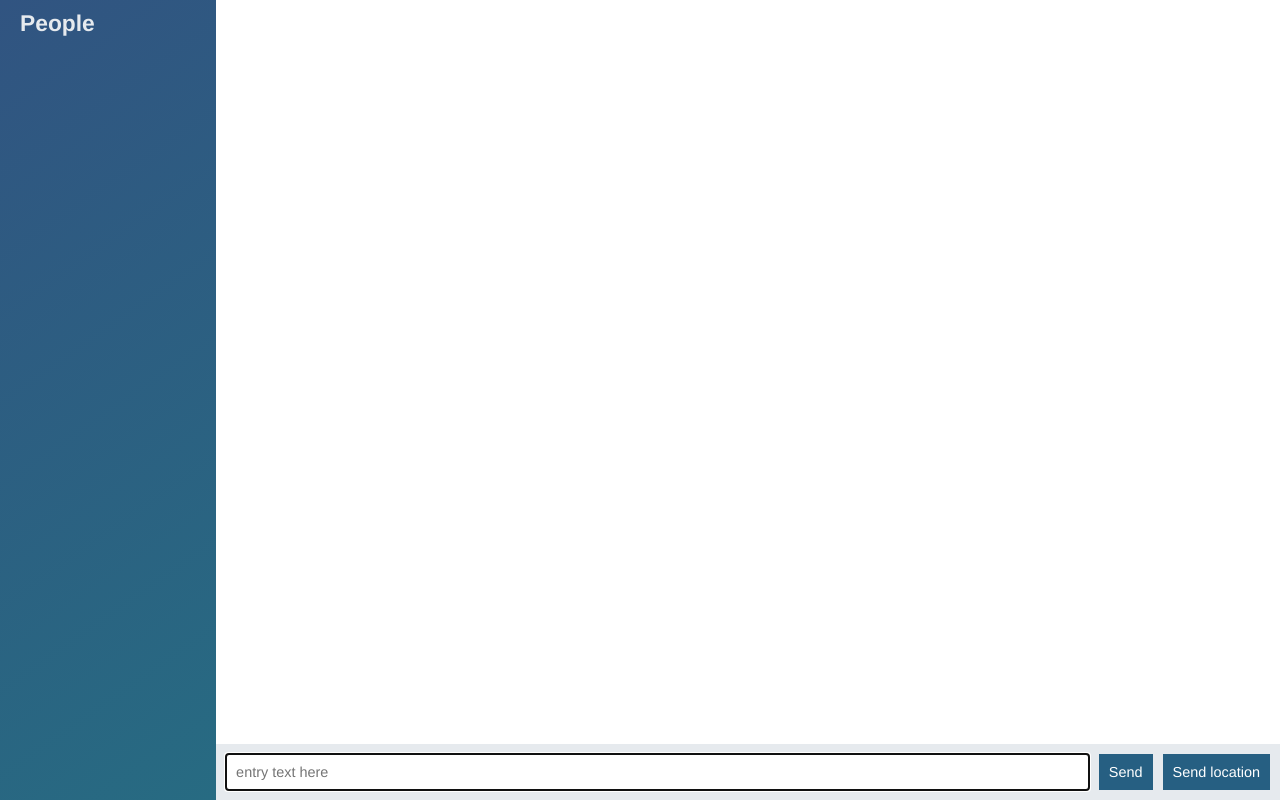
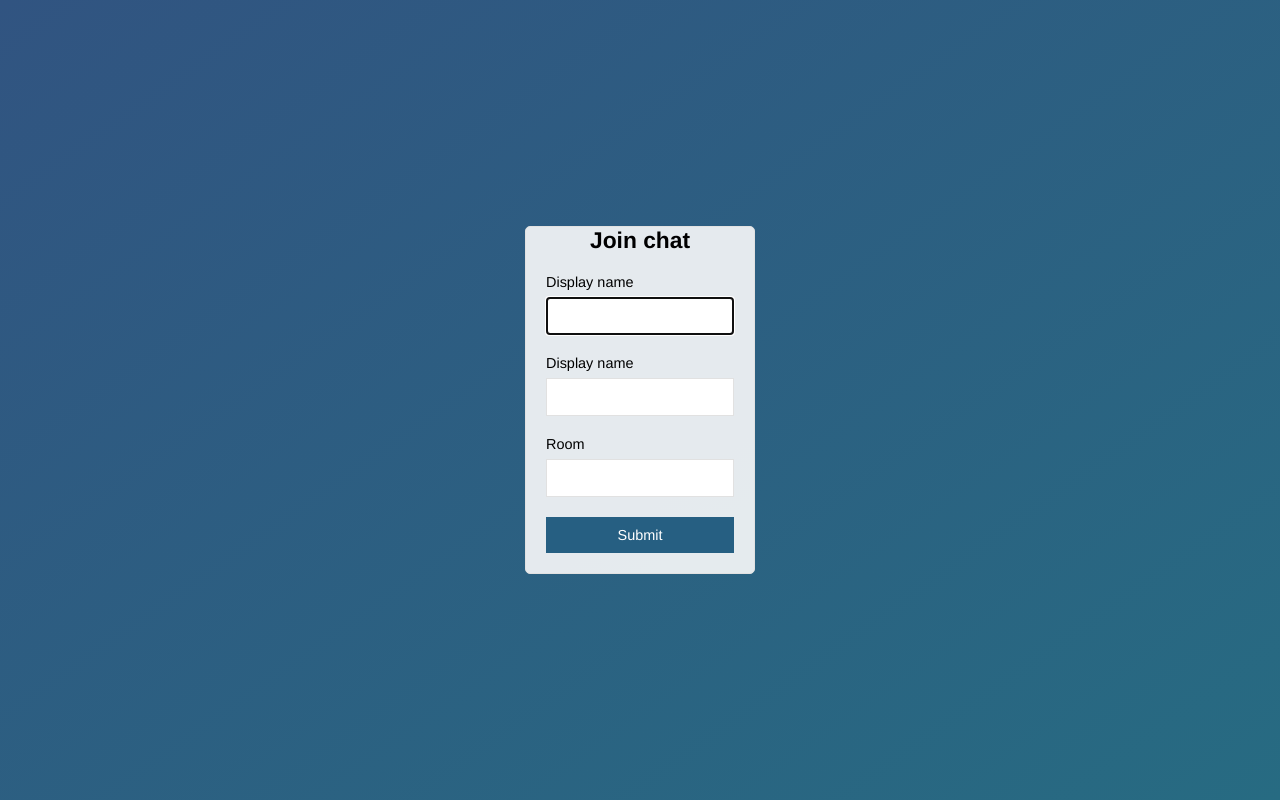
Before and after one commit to lindsayloughlin/node-sockets, a website: page public/index.html in a window 1280 px wide. Drawn offline with nearby package versions, Linux system fonts and the light colour scheme; no server answers.

Commit message:
rename index.html -> chat.html

```diff
--- a/public/index.html
+++ b/public/index.html
@@ -3,60 +3,29 @@
 <head>
     <meta charset="UTF-8">
     <link rel="stylesheet" href="/css/styles.css">
-    <title>Title</title>
+    <title>Join | ChatApp</title>
+    <meta name="viewport" content="width=device-width, initial-scale=1, user-scalable=no">
 </head>
-<body class="chat">
-
-
-    <div class="chat__sidebar">
-        <h3>People</h3>
-        <div id="users"></div>
-    </div>
-    <div class="chat__main">
-        <ol id="messages" class="chat__messages">
-
-        </ol>
-        <div class="chat__footer">
-        <form id="message-form">
-            <input id="message" name="message" type="text" placeholder="entry text here" autofocus autocomplete="false"/>
-            <button>Send</button>
-        </form>
-        <button id="send-location">Send location</button>
+<body class="centered-form">
+<div class="centered-form__form">
+    <form action="/chat.html">
+        <h3>Join chat</h3>
+        <div class="form-field">
+            <label>Display name</label>
+            <input type="text" autofocus/>
         </div>
-    </div>
-
-    <script id="message-template" type="text/template">
-        <li class="message">
-            <div class="message__title">
-                <h4>{{from}}</h4><span>{{createdAt}}</span>
-            </div>
-
-            <div class="message__body">
-                <p>{{text}}</p>
-            </div>
-        </li>
-    </script>
-
-    <script id="location-template" type="text/template">
-        <li class="message">
-            <div class="message__title">
-                <h4>{{from}}</h4>
-                <span>{{createdAt}}</span>
-            </div>
-            <div class="message__body">
-                <p>
-                    <a href="{{url}}" target="_blank">At Location</a>
-                </p>
-            </div>
-        </li>
-    </script>
-
-
-    <script src="/socket.io/socket.io.js"></script>
-    <script src="/js/libs/jquery-3.2.1.slim.js"></script>
-    <script src="/js/libs/mustache.js"></script>
-    <script src="/js/libs/moment.js"></script>
-
-    <script src="/js/index.js"></script>
+        <div class="form-field">
+            <label>Display name</label>
+            <input type="text"/>
+        </div>
+        <div class="form-field">
+            <label>Room</label>
+            <input type="text" />
+        </div>
+        <div class="form-field">
+            <button>Submit</button>
+        </div>
+    </form>
+</div>
 </body>
 </html>
```
Also changed, not shown: public/chat.html (added, +62 -0 lines).
